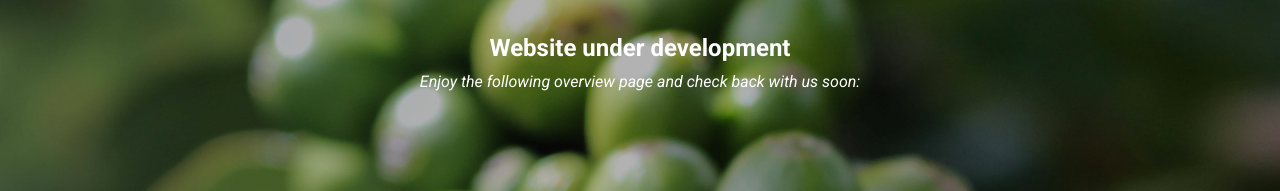
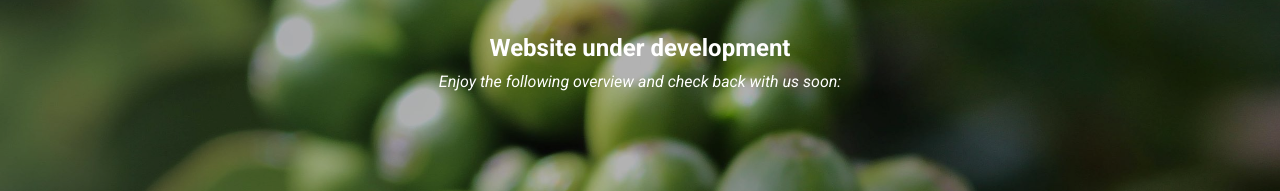
Before and after one commit to menelik7/makobu, a React (Create React App) app in the folder client/: page / in a window 1280 px wide. Shown: the part 280-471 px from the top of the page. Built offline with nearby package versions, Linux system fonts and the light colour scheme; a web font is replaced by a local one.

Commit message:
Edited experience styling

```diff
--- a/client/src/components/landing/Landing.js
+++ b/client/src/components/landing/Landing.js
@@ -66,7 +66,7 @@ class Landing extends React.Component {
 								Website under development
 							</h4>
 							<p className="italic white no-bottom-margin align-center">
-								Enjoy the following overview page and check back with us soon:
+								Enjoy the following overview and check back with us soon:
 							</p>
 						</div>
 					</div>
```
Also changed, not shown: client/src/components/svg/experience.svg.
